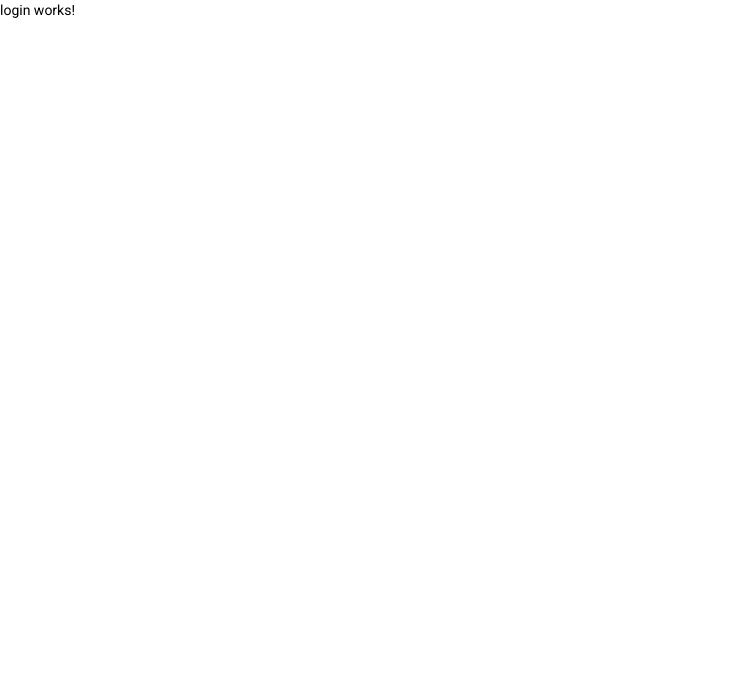
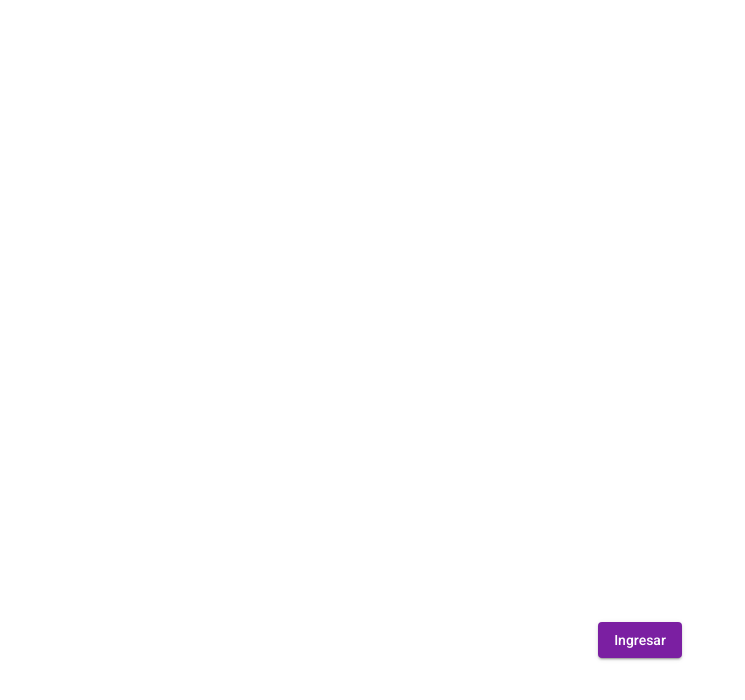
Before and after one commit to mbacelis/curso-angular-heroes-app, an Angular app: page /auth/login in a window 1280 px wide. Shown: the top 700 px of the page, without its empty margins (0-745 px from the left). Built offline with nearby package versions, Linux system fonts and the light colour scheme.

Commit message:
Se agrega cascaron para login y logout

```diff
--- a/src/app/auth/auth.module.ts
+++ b/src/app/auth/auth.module.ts
@@ -5,6 +5,7 @@ import { AuthRoutingModule } from './auth-routing.module';
 
 import { LoginComponent } from './pages/login/login.component';
 import { RegistroComponent } from './pages/registro/registro.component';
+import { MaterialModule } from '../material/material.module';
 
 
 
@@ -15,7 +16,8 @@ import { RegistroComponent } from './pages/registro/registro.component';
   ],
   imports: [
     CommonModule,
-    AuthRoutingModule
+    AuthRoutingModule,
+    MaterialModule
   ]
 })
 export class AuthModule { }
--- a/src/app/auth/pages/login/login.component.html
+++ b/src/app/auth/pages/login/login.component.html
@@ -1 +1,9 @@
-<p>login works!</p>
+<mat-grid-list cols="1">
+    <mat-grid-tile>
+        <button mat-raised-button
+                color="primary"
+                (click)="login()">
+            Ingresar
+        </button>
+    </mat-grid-tile>
+</mat-grid-list>
--- a/src/app/auth/pages/login/login.component.ts
+++ b/src/app/auth/pages/login/login.component.ts
@@ -1,4 +1,5 @@
-import { Component, OnInit } from '@angular/core';
+import { Component } from '@angular/core';
+import { Router } from '@angular/router';
 
 @Component({
   selector: 'app-login',
@@ -6,11 +7,12 @@ import { Component, OnInit } from '@angular/core';
   styles: [
   ]
 })
-export class LoginComponent implements OnInit {
+export class LoginComponent {
 
-  constructor() { }
+  constructor(private router: Router) { }
 
-  ngOnInit(): void {
+  login() {
+    this.router.navigate(['./heroes'])
   }
 
 }
--- a/src/app/heroes/pages/home/home.component.html
+++ b/src/app/heroes/pages/home/home.component.html
@@ -36,7 +36,8 @@
             <mat-icon>menu</mat-icon>
         </button>
         <span class="spacer"></span>
-        <button mat-button>
+        <button mat-button
+                (click)="logout()">
             Logout
         </button>
     </mat-toolbar>
--- a/src/app/heroes/pages/home/home.component.ts
+++ b/src/app/heroes/pages/home/home.component.ts
@@ -16,4 +16,7 @@ export class HomeComponent implements OnInit {
   ngOnInit(): void {
   }
 
+  logout() {
+
+  }
 }
```
